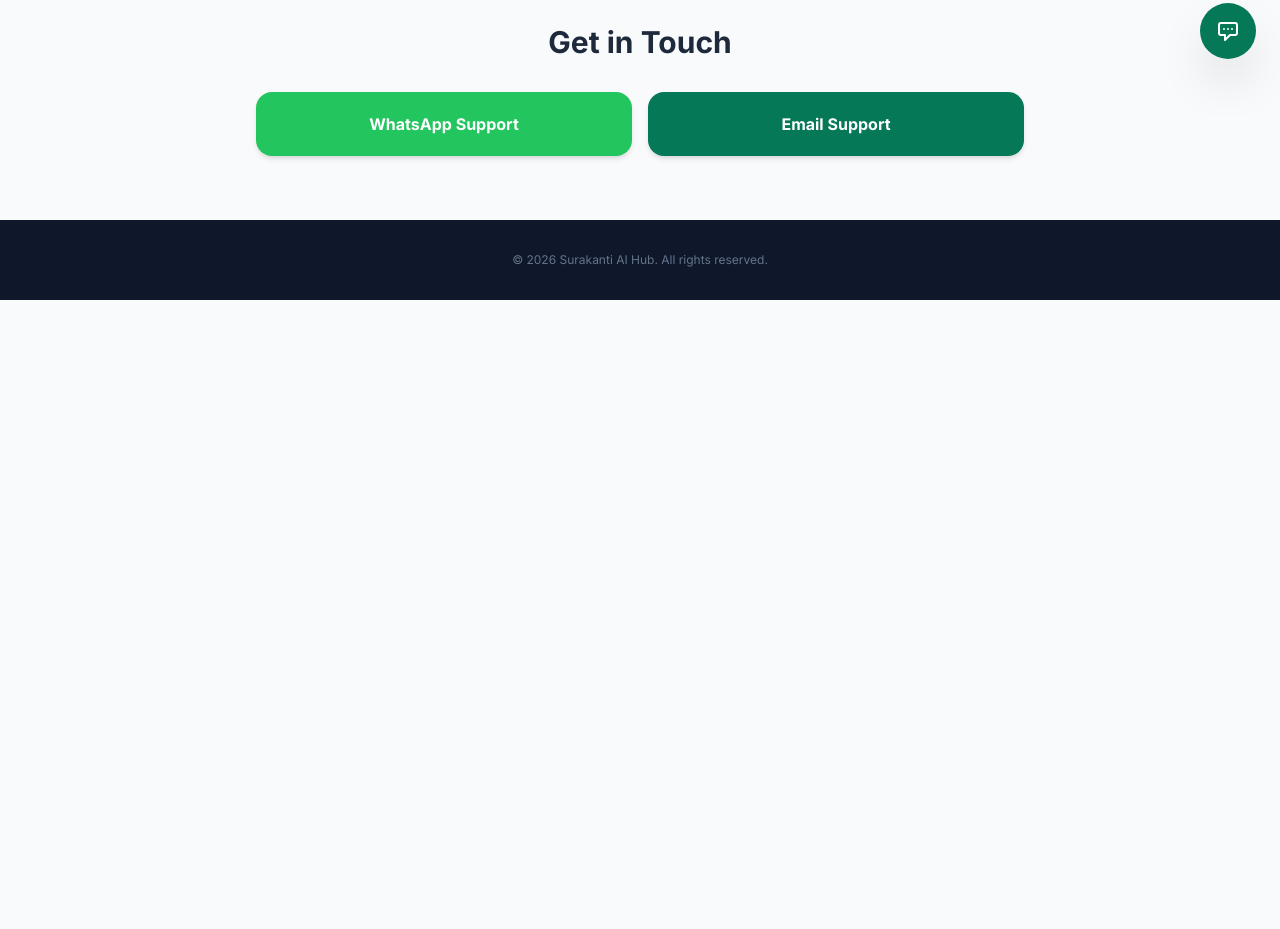
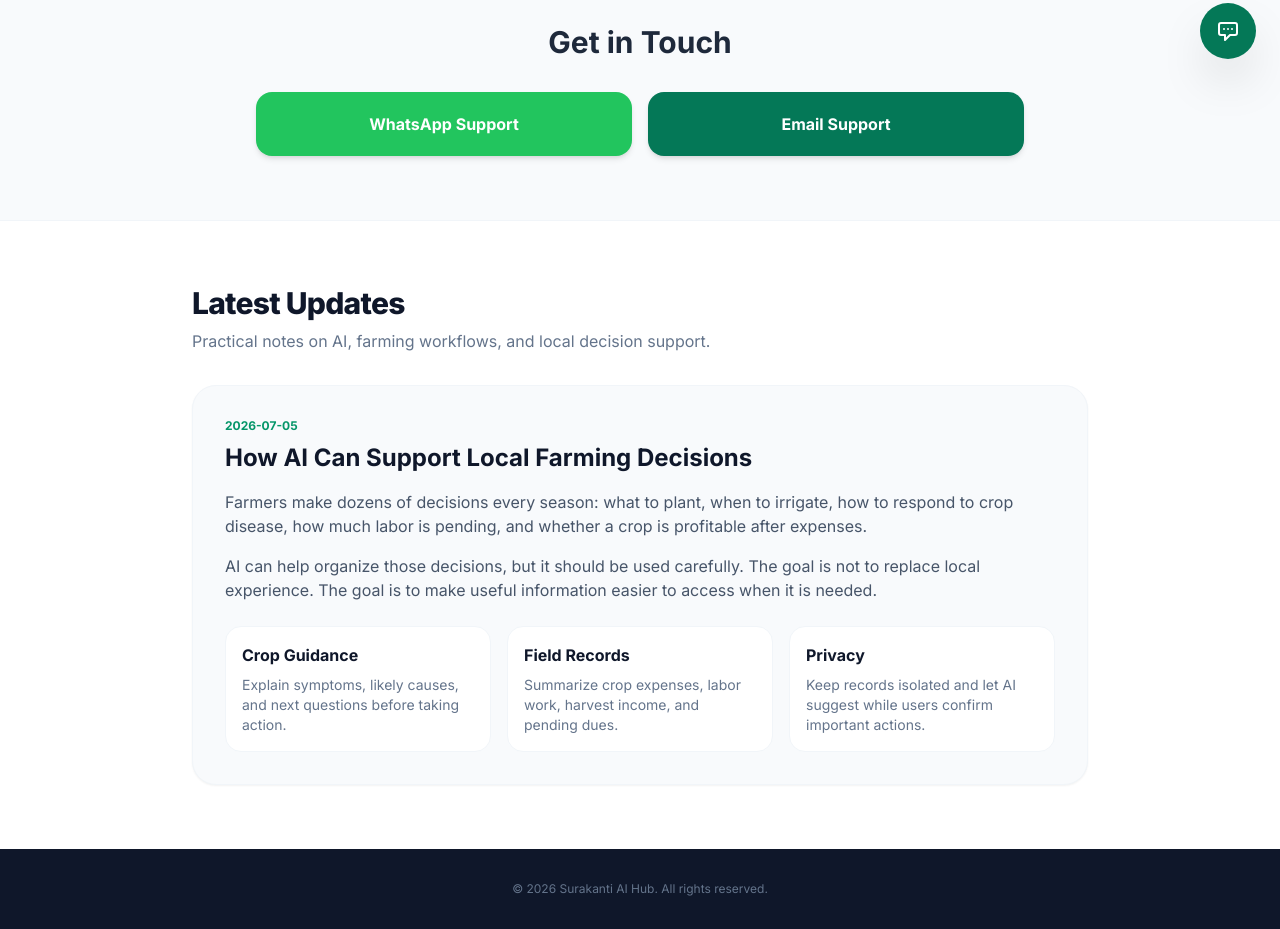
Before and after one commit to bekind9/surakanti, a plain HTML site: page index.html in a window 1280 px wide. Shown: the part 717-1646 px from the top of the page. Before the commit the page ends 1017 px from the top, so only its background shows below. Drawn offline with nearby package versions, Linux system fonts and the light colour scheme.

Commit message:
Embed blog section on homepage

```diff
--- a/index.html
+++ b/index.html
@@ -38,7 +38,7 @@
             <div class="flex gap-4 items-center">
                 <a href="#services" class="text-sm hover:text-emerald-200 transition-colors">Services</a>
                 <a href="#contact" class="text-sm hover:text-emerald-200 transition-colors">Contact</a>
-                <a href="blog.html" class="text-sm bg-emerald-700 hover:bg-emerald-600 px-4 py-1.5 rounded-full font-bold transition-colors ml-2">Blog</a>
+                <a href="#blog" class="text-sm bg-emerald-700 hover:bg-emerald-600 px-4 py-1.5 rounded-full font-bold transition-colors ml-2">Blog</a>
             </div>
         </div>
     </nav>
@@ -71,6 +71,35 @@
                 <a href="https://wa.me/919885710555" target="_blank" class="flex items-center justify-center gap-3 bg-green-500 hover:bg-green-600 text-white py-5 px-6 rounded-2xl font-bold shadow-md">WhatsApp Support</a>
                 <a href="mailto:hello@surakanti.net" class="flex items-center justify-center gap-3 bg-emerald-700 hover:bg-emerald-800 text-white py-5 px-6 rounded-2xl font-bold shadow-md">Email Support</a>
             </div>
+        </div>
+    </section>
+
+    <section id="blog" class="py-16 px-6 bg-white border-t border-slate-100">
+        <div class="max-w-4xl mx-auto">
+            <div class="mb-8">
+                <h2 class="text-3xl font-extrabold text-slate-900 tracking-tight">Latest Updates</h2>
+                <p class="text-slate-500 mt-2">Practical notes on AI, farming workflows, and local decision support.</p>
+            </div>
+            <article class="bg-slate-50 border border-slate-100 rounded-3xl p-6 md:p-8 shadow-sm">
+                <div class="text-xs font-bold text-emerald-600 mb-2">2026-07-05</div>
+                <h3 class="text-2xl font-bold text-slate-900 mb-4">How AI Can Support Local Farming Decisions</h3>
+                <p class="text-slate-600 mb-4">Farmers make dozens of decisions every season: what to plant, when to irrigate, how to respond to crop disease, how much labor is pending, and whether a crop is profitable after expenses.</p>
+                <p class="text-slate-600 mb-4">AI can help organize those decisions, but it should be used carefully. The goal is not to replace local experience. The goal is to make useful information easier to access when it is needed.</p>
+                <div class="grid md:grid-cols-3 gap-4 mt-6">
+                    <div class="bg-white rounded-2xl border border-slate-100 p-4">
+                        <h4 class="font-bold text-slate-900 mb-2">Crop Guidance</h4>
+                        <p class="text-sm text-slate-500">Explain symptoms, likely causes, and next questions before taking action.</p>
+                    </div>
+                    <div class="bg-white rounded-2xl border border-slate-100 p-4">
+                        <h4 class="font-bold text-slate-900 mb-2">Field Records</h4>
+                        <p class="text-sm text-slate-500">Summarize crop expenses, labor work, harvest income, and pending dues.</p>
+                    </div>
+                    <div class="bg-white rounded-2xl border border-slate-100 p-4">
+                        <h4 class="font-bold text-slate-900 mb-2">Privacy</h4>
+                        <p class="text-sm text-slate-500">Keep records isolated and let AI suggest while users confirm important actions.</p>
+                    </div>
+                </div>
+            </article>
         </div>
     </section>
 
```
